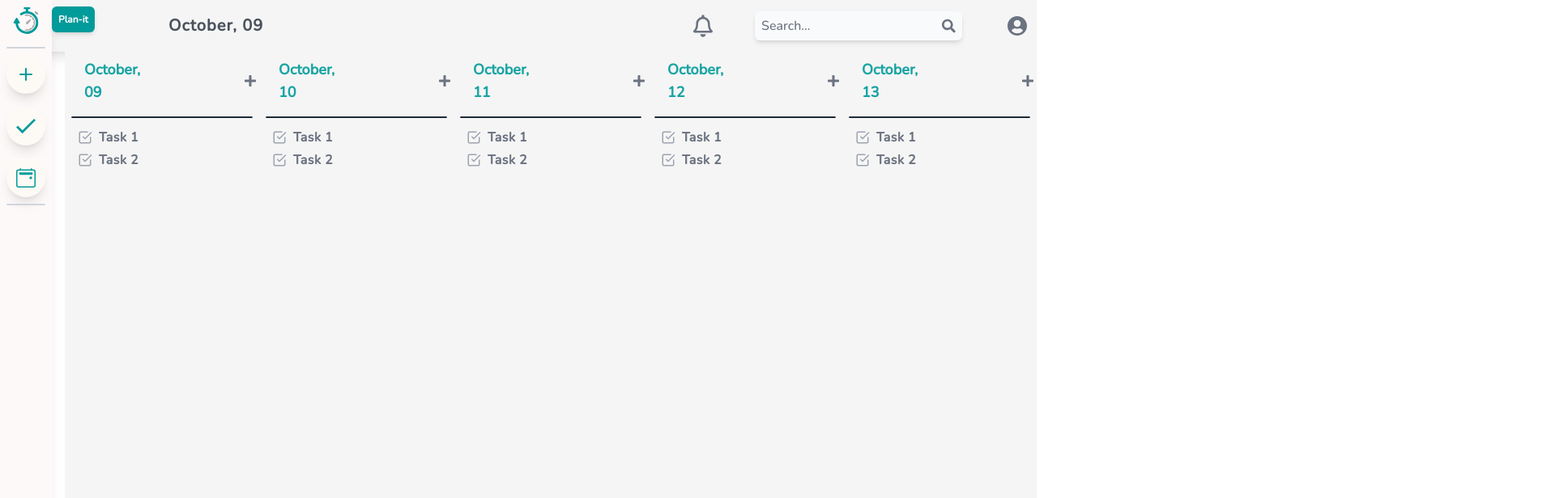
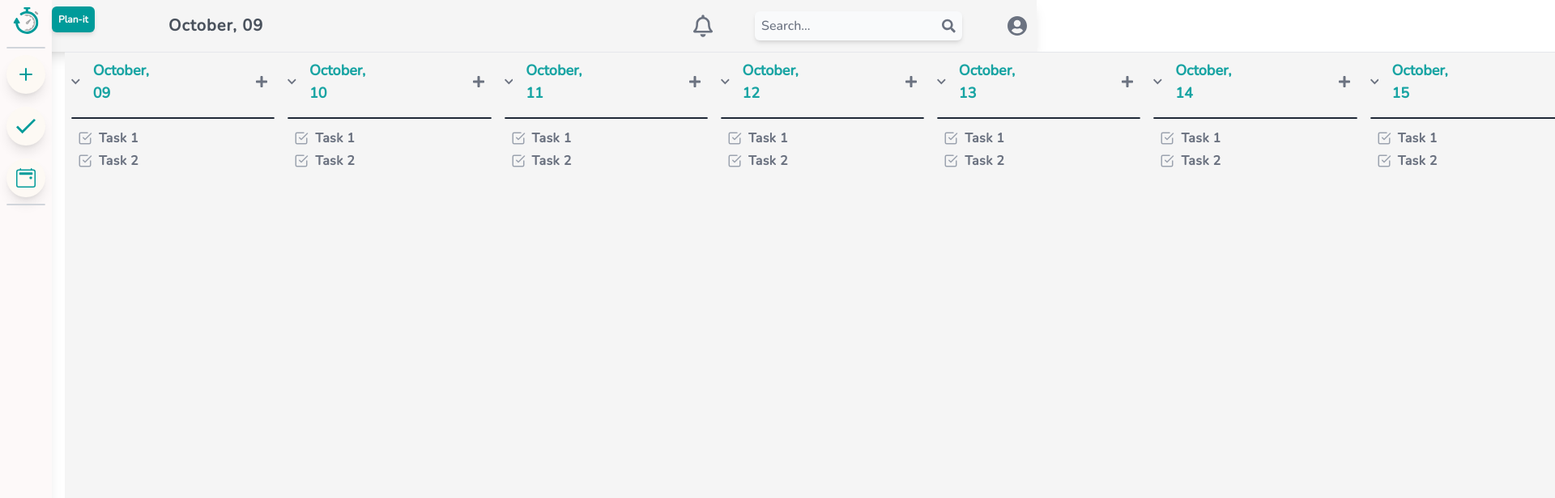
Before and after one commit to srshah27/plan-it, a Next.js app: page /app in a window 1280 px wide. Shown: the top 616 px of the page at 81% size, 1920 px wide, since content can reach past the window. Built offline with nearby package versions, Linux system fonts and the light colour scheme; no server answers.

Commit message:
infinite scroll

```diff
--- a/package.json
+++ b/package.json
@@ -21,6 +21,7 @@
     "react-dom": "18.2.0",
     "react-hot-toast": "^2.4.0",
     "react-icons": "^4.4.0",
+    "react-infinite-scroll-component": "^6.1.0",
     "react-modal": "^3.15.1"
   },
   "devDependencies": {
--- a/pages/app/index.js
+++ b/pages/app/index.js
@@ -4,7 +4,7 @@ import ChannelBar from '../../components/ChannelBlock'
 import styles from '../../styles/Home.module.css'
 import ContentContainer from '../../components/Content'
 import TopNavigation from '../../components/TopNavigation'
-
+import InfiniteScroll from "react-infinite-scroll-component";
 import { useSession } from "next-auth/react"
 
 export default function Home() {
@@ -12,6 +12,9 @@ export default function Home() {
   console.log("a");
   console.log(session);
   let today = new Date();
+
+  // listen for scroll event and load more images if we reach the bottom of window
+
   // if(session)
   return (
     <div>
@@ -21,11 +24,34 @@ export default function Home() {
         <TopNavigation />
       </div>
       <div className='flex flex-row ml-20' >
-        <ChannelBar date={today} inc={ 0 } />
-        <ChannelBar date={today} inc={ 1 } />
-      <ChannelBar date={today} inc={ 2 }  />
-      <ChannelBar date={today} inc={ 3 }  />
-      <ChannelBar date={today} inc={ 4 }  />
+        <div>
+          <hr />
+          <InfiniteScroll
+            dataLength={100}
+            next={<ChannelBar date={today} inc={11} />}
+            hasMore={true}
+            loader={<h4>Loading...</h4>} className='flex flex-row'
+          >
+            <ChannelBar date={today} inc={0} />
+            <ChannelBar date={today} inc={1} />
+            <ChannelBar date={today} inc={2} />
+            <ChannelBar date={today} inc={3} />
+            <ChannelBar date={today} inc={4} />
+            <ChannelBar date={today} inc={5} />
+            <ChannelBar date={today} inc={6} />
+            <ChannelBar date={today} inc={7} />
+            <ChannelBar date={today} inc={8} />
+            <ChannelBar date={today} inc={9} />
+            <ChannelBar date={today} inc={10} />
+            <ChannelBar date={today} inc={11} />
+            <ChannelBar date={today} inc={12} />
+            <ChannelBar date={today} inc={13} />
+            <ChannelBar date={today} inc={14} />
+            <ChannelBar date={today} inc={15} />
+            <ChannelBar date={today} inc={16} />
+          </InfiniteScroll>
+        </div>
+
       </div>
     </div>
   )
--- a/pages/auth/register.js
+++ b/pages/auth/register.js
@@ -56,7 +56,7 @@ export default function Register() {
     return (
       <>
         <Head>
-          <title>Register</title>
+          <title>Register | Plan IT!</title>
         </Head>
         <nav>
           <div>
--- a/styles/globals.css
+++ b/styles/globals.css
@@ -4,7 +4,7 @@
 @tailwind utilities;
 html {
   @apply font-main
-  overflow-hidden;
+  overflow-y-hidden;
 }
 *,
 *::before,
@@ -86,7 +86,7 @@ html {
     @apply flex flex-col items-center
     h-full w-full
     mt-0 ml-0 mx-auto px-0 pb-12
-    overflow-y-scroll;
+    /* overflow-y-scroll; */
   }
 
   .post {
```
Also changed, not shown: 1 other file (tests, documents, lock files or other folders).
